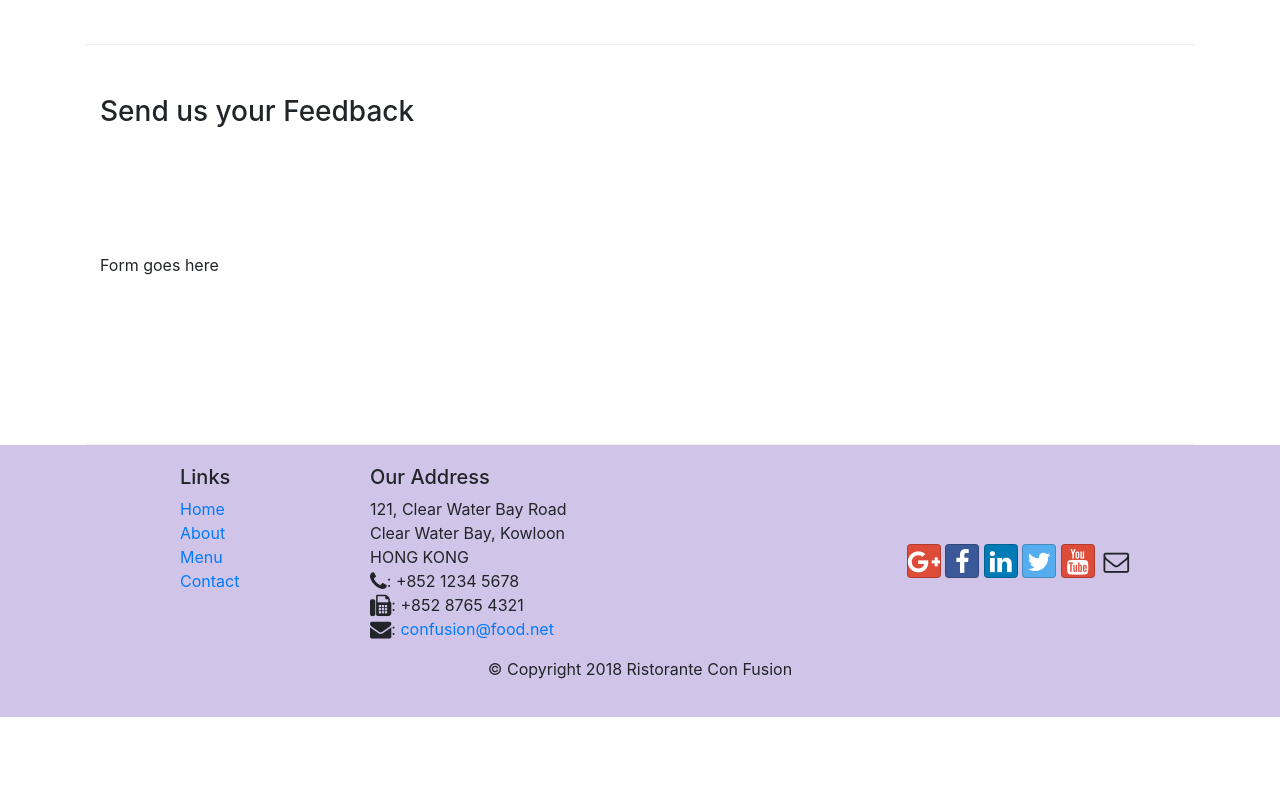
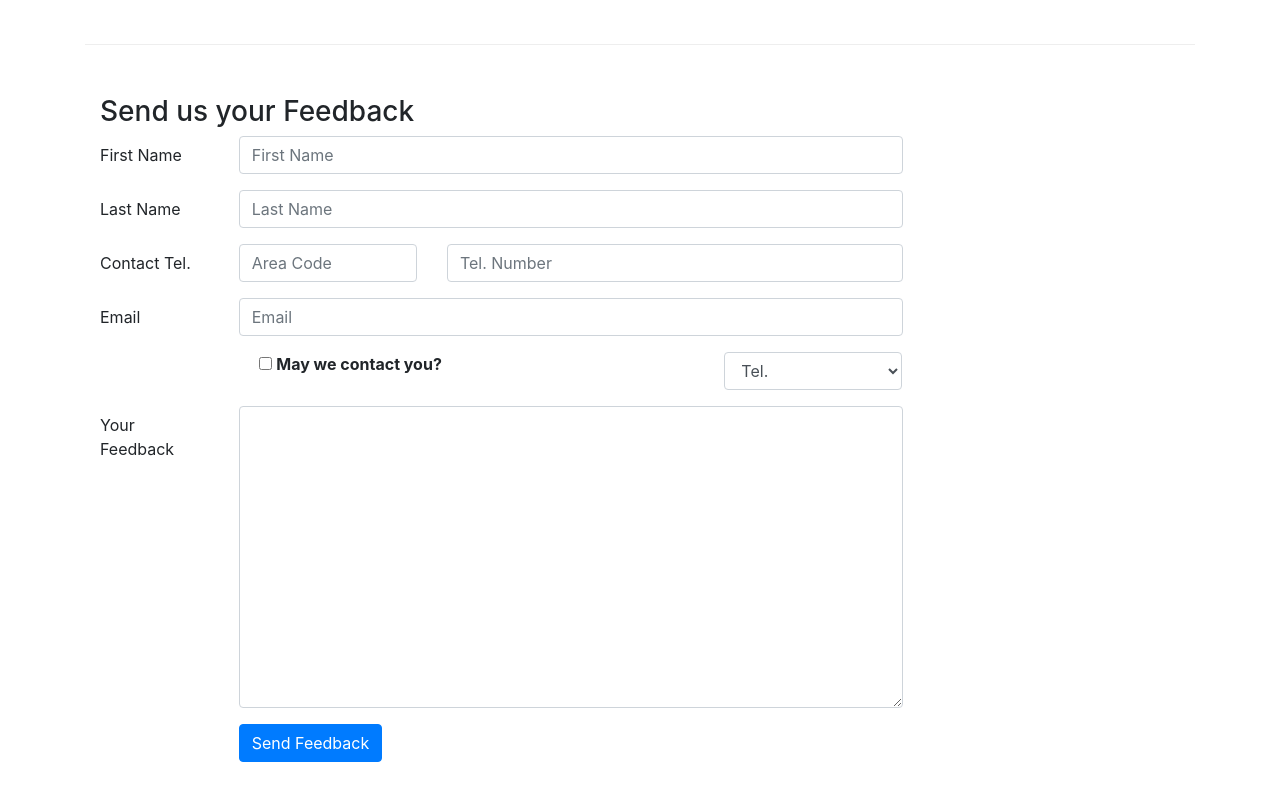
Before and after one commit to Ram-Avtar/Restaurant_website, a website: page contactus.html in a window 1280 px wide. Shown: the part 820-1620 px from the top of the page. Before the commit the page ends 1537 px from the top, so only its background shows below. Drawn offline with nearby package versions, Linux system fonts and the light colour scheme.

Commit message:
adding form

```diff
--- a/contactus.html
+++ b/contactus.html
@@ -92,7 +92,74 @@
               <h3>Send us your Feedback</h3>
            </div>
             <div class="col-12 col-md-9">
-                Form goes here
+               <form class="">
+                   <div class="form-group row">
+                    <label for="firstname" class="col-md-2 col-form-label">First Name</label>
+                    <div class="col-md-10">
+                        <input type="text" class="form-control" id="firstname" name="firstname" placeholder="First Name">
+
+                    </div>
+
+                   </div>
+                   <div class="form-group row">
+                        <label for="lastname" class="col-md-2 col-form-label">Last Name</label>
+                        <div class="col-md-10">
+                            <input type="text" class="form-control" id="lastname" name="lastname" placeholder="Last Name">
+                        </div>
+                   </div>
+                   <div class="form-group row">
+                    <label for="telnum" class="col-12 col-md-2 col-form-label">Contact Tel.</label>
+                    <div class="col-5 col-md-3">
+                        <input type="tel" class="form-control" id="areacode" name="areacode" placeholder="Area Code">
+
+                    </div>
+                    <div class="col-7 col-md-7">
+                        <input type="tel" class="form-control" id="telnum" name="telnum" placeholder="Tel. Number">
+
+                    </div>
+
+                   </div>
+                   <div class="form-group row">
+                        <label for="emailid" class="col-md-2 col-form-label">Email</label>
+                        <div class="col-md-10">
+                            <input type="email" class="form-control" id="emailid" name="emailid" placeholder="Email">
+                        </div>
+                   </div>
+                   <div class="form-group row">
+                       <div class="col-md-6 offset-md-2">
+                           <div class="form-check">
+                            <input type="checkbox" class="from-check-input" name="approve" id="approve" value="">
+                            <label class="form-check-label" for="approvee">
+                                <strong>
+                                  May we contact you?
+                                </strong>
+                            </label>
+
+                           </div>
+                       </div>
+                       <div class="col-md-3 offset-md-1">
+                           <select class="form-control">
+                               <option>Tel.</option>
+                               <option>Email</option>
+                           </select>
+                       </div>
+                   </div>
+                   <div class="form-group row">
+                        <label for="feedback" class="col-md-2 col-form-label">Your Feedback</label>
+                        <div class="col-md-10">
+                            <textarea class="form-control" id="feedback" name="feedback" rows="12"></textarea>
+                        </div>
+                   </div>
+
+                   <div class="form-group row">
+                       <div class="offset-md-2 col-md-10">
+                           <button  type="submit" class="btn btn-primary">
+                               Send Feedback
+                           </button>
+                       </div>
+
+                   </div>
+               </form>
             </div>
              <div class="col-12 col-md">
             </div>
```
